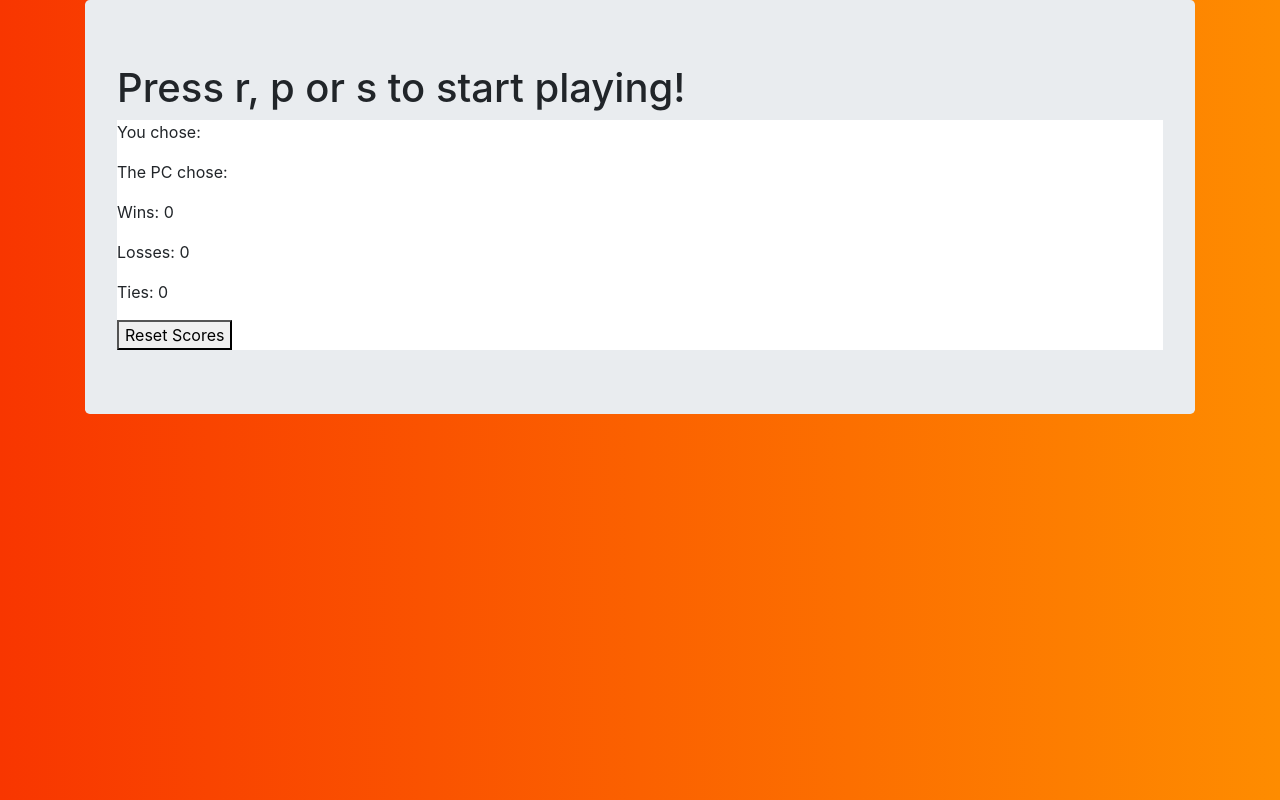
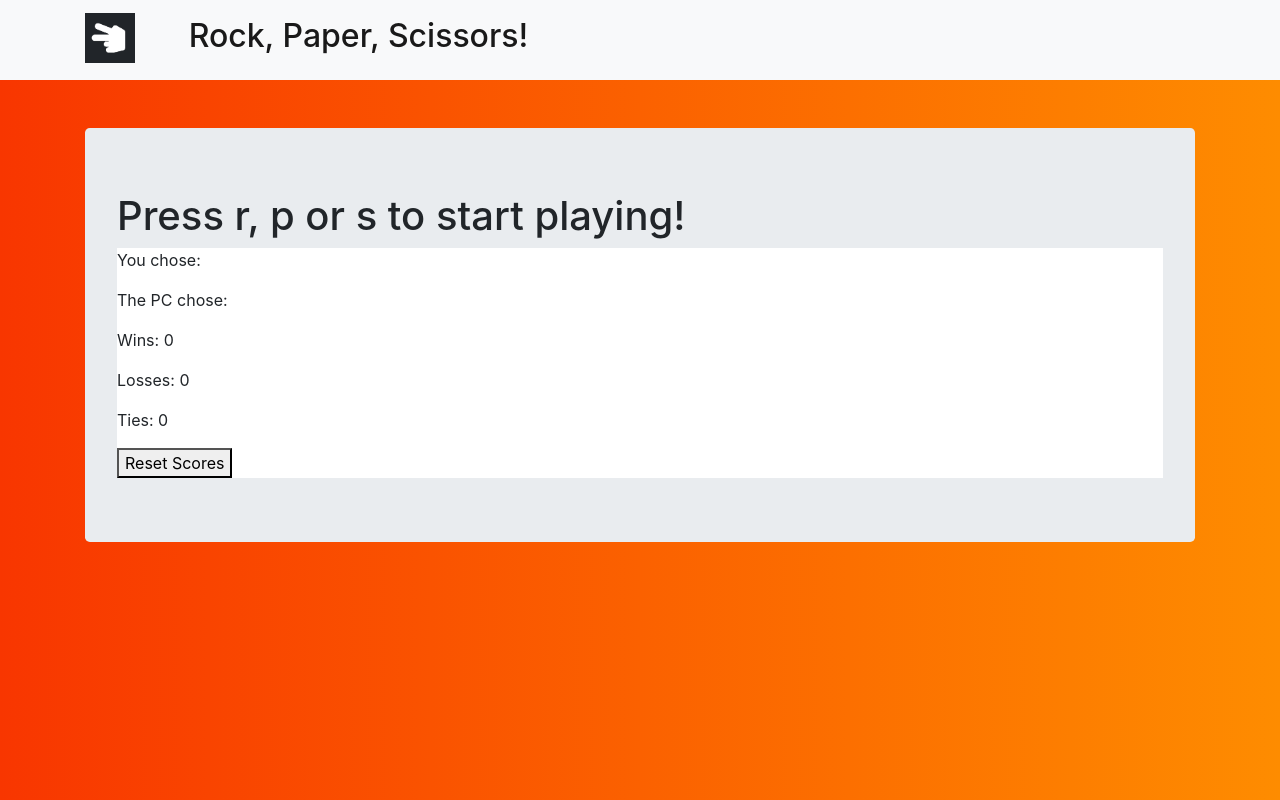
Before and after one commit to jkhwu/RockPaperScissors, a plain HTML site: page index.html in a window 1280 px wide. Drawn offline with nearby package versions, Linux system fonts and the light colour scheme.

Commit message:
modified styles

```diff
--- a/app.js
+++ b/app.js
@@ -8,9 +8,10 @@ var computerChoices = ["r", "p", "s"];
 
 // This function is run whenever the user presses a key.
 document.onkeyup = function(event) {
-    if (!computerChoices.includes(event.key)) {
-        return alert("WRONG KEY! YOU BROKE THE GAME!");
-    }
+    // if (!computerChoices.includes(event.key)) {
+    //     return alert("Please choose r, p, or s!");
+    // }
+
     // Determines which key was pressed, displays
     var userGuess = event.key;
     if (userGuess === "r") {
--- a/index.html
+++ b/index.html
@@ -17,7 +17,17 @@
 </head>
 
 <body>
-    <div class="container">
+
+    <nav class="navbar navbar-light bg-light mb-5">
+        <div class="container">
+            <a class="navbar-brand" href="#">
+                <img src="assets/images/favicon.png" width="50px" class="d-inline-block align-top mr-5" alt="logo">
+                <h2 class="d-inline-block pt-1 pb-1">Rock, Paper, Scissors!</h2>
+            </a>
+        </div>
+
+    </nav>
+    <main class="container">
         <div id="game" class="jumbotron">
             <h1>Press r, p or s to start playing!</h1>
             <div id="box">
@@ -29,7 +39,7 @@
                 <button id="reset">Reset Scores</button>
             </div>
         </div>
-    </div>
+    </main>
 
 
     <script src="app.js"></script>
```
